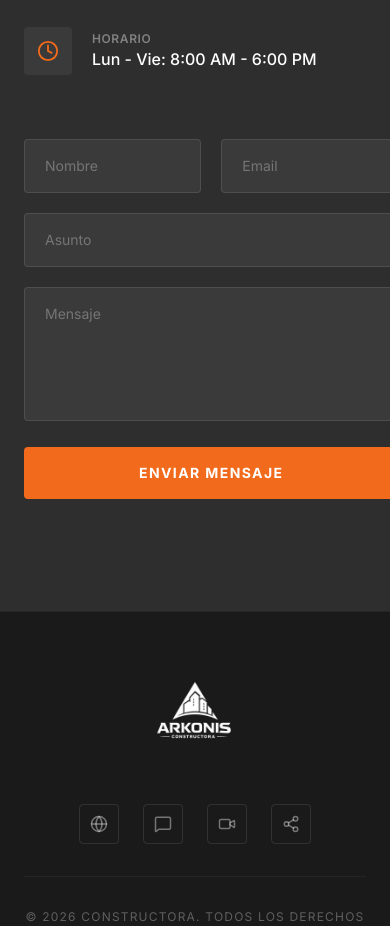
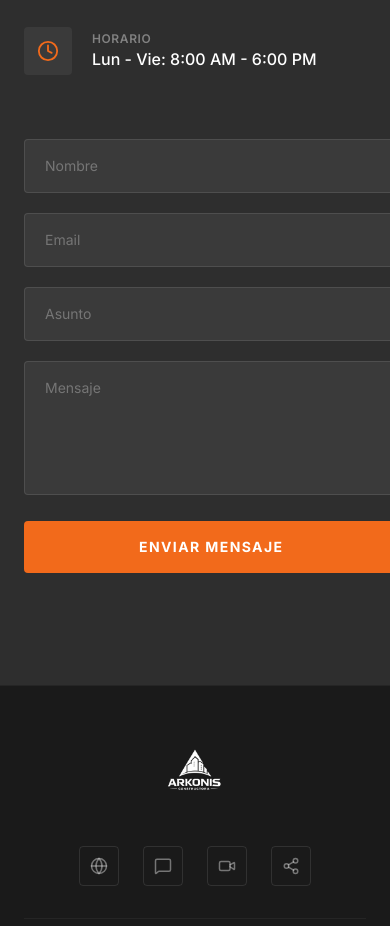
Before and after one commit to jesethflow99/arkonis.github.io, a React (Vite) app: page / in a window 390 px wide. Shown: the part 7540-8466 px from the top of the page. Built offline with nearby package versions, Linux system fonts and the light colour scheme.

Commit message:
responsive fixes

```diff
--- a/src/components/Contact.jsx
+++ b/src/components/Contact.jsx
@@ -91,7 +91,7 @@ export default function Contact() {
             transition={{ duration: 0.7 }}
             className="space-y-5"
           >
-            <div className="grid grid-cols-2 gap-5">
+            <div className="grid grid-cols-1 sm:grid-cols-2 gap-5">
               <input
                 type="text"
                 placeholder="Nombre"
--- a/src/components/Footer.jsx
+++ b/src/components/Footer.jsx
@@ -6,7 +6,7 @@ export default function Footer() {
     <footer className="bg-dark-900 border-t border-white/5 py-12">
       <div className="max-w-7xl mx-auto px-6">
         <div className="flex flex-col md:flex-row items-center justify-between gap-8">
-          <img src={logo} alt="Arkonis" className="h-28 w-auto brightness-0 invert" />
+          <img src={logo} alt="Arkonis" className="h-20 md:h-28 w-auto brightness-0 invert" />
 
           <div className="flex gap-6">
             {[Globe, MessageSquare, Video, Share2].map((Icon, i) => (
--- a/src/components/Navbar.jsx
+++ b/src/components/Navbar.jsx
@@ -32,7 +32,7 @@ export default function Navbar() {
     >
       <div className="max-w-7xl mx-auto px-6 h-20 flex items-center justify-between">
         <a href="#" className="flex items-center gap-2">
-          <img src={logo} alt="Arkonis" className="h-28 w-auto mt-6" />
+          <img src={logo} alt="Arkonis" className="h-20 md:h-28 w-auto mt-6" />
         </a>
 
         <div className="hidden md:flex items-center gap-8">
```
